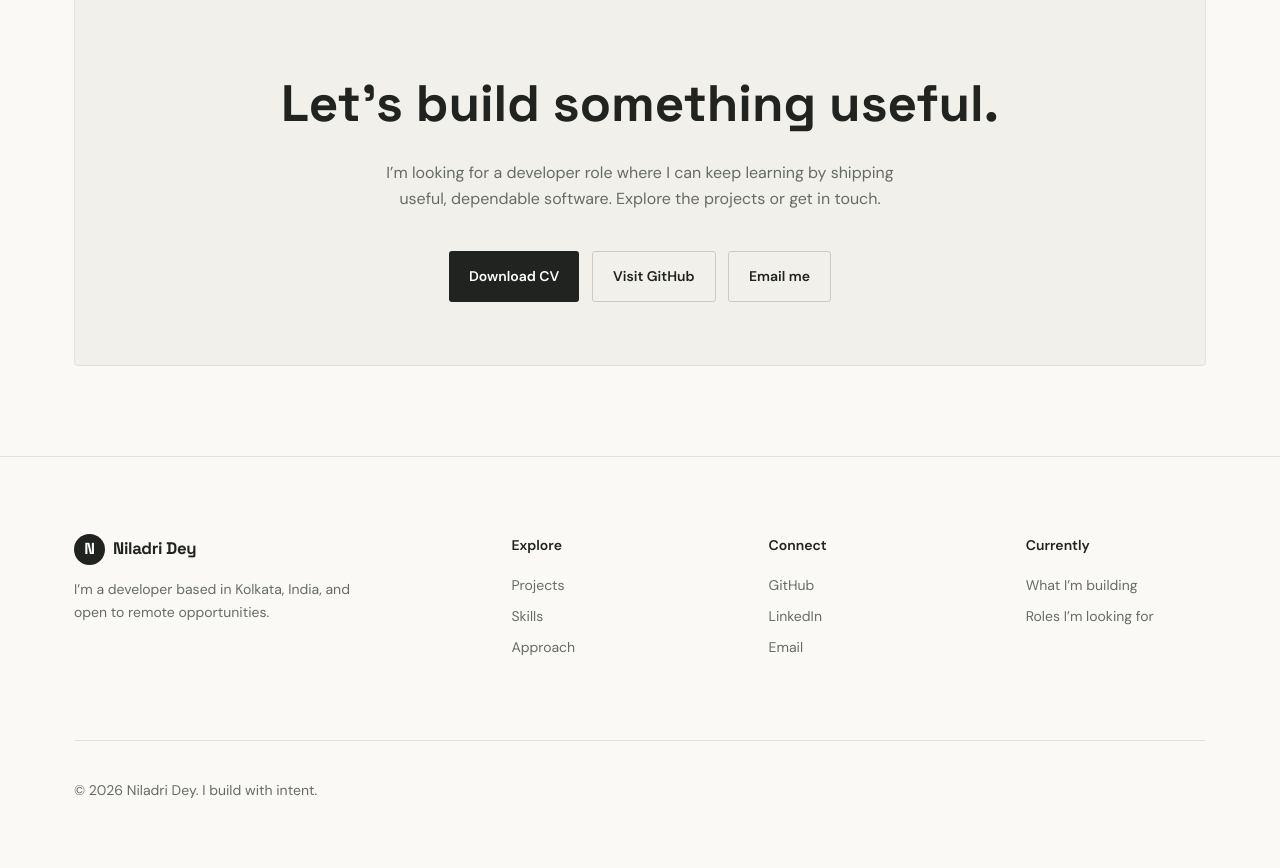
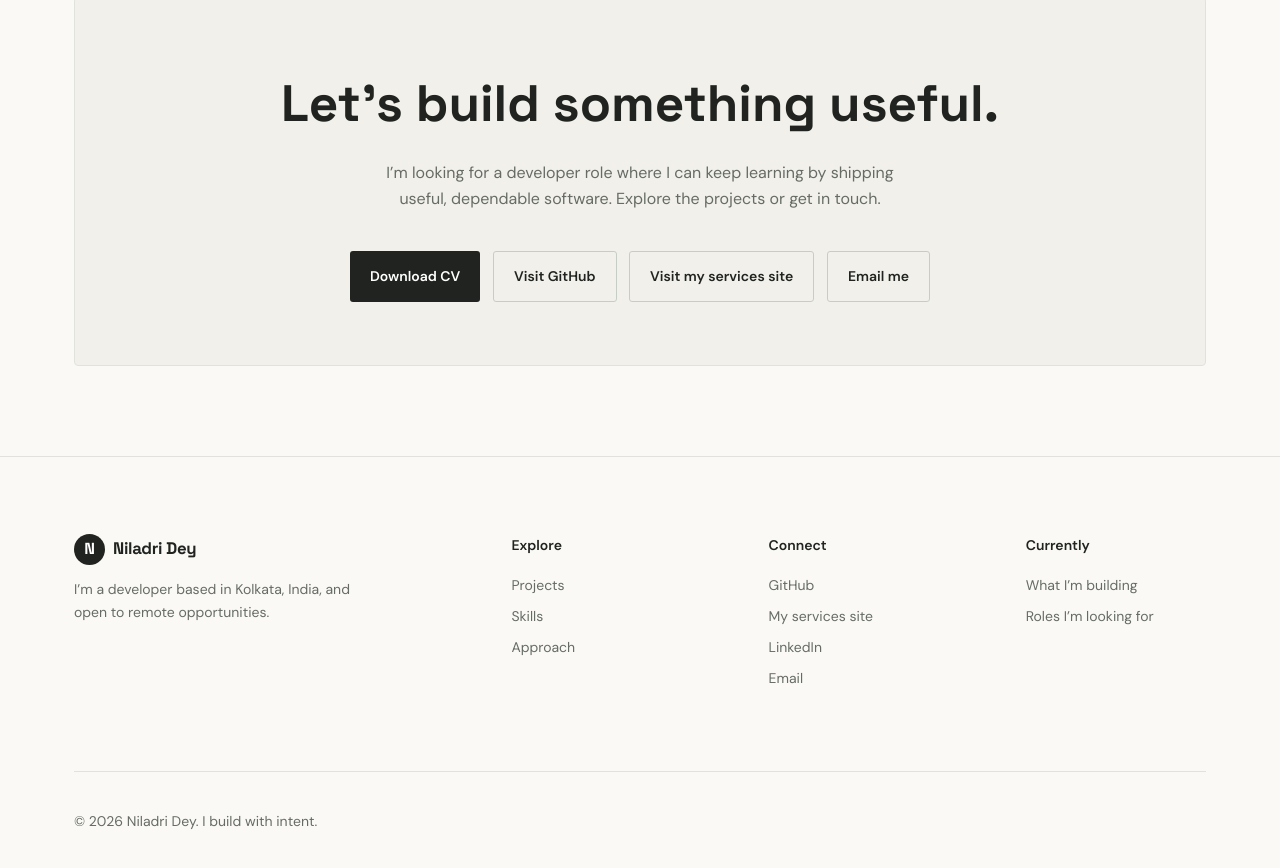
Before and after one commit to techieNiladri/niladridey_portfolio, a plain HTML site: page index.html in a window 1280 px wide. Shown: the part 4776-5644 px from the top of the page. Before the commit the page ends 5617 px from the top, so only its background shows below. Drawn offline with Linux system fonts and the light colour scheme.

Commit message:
I connect my portfolio to my services site

```diff
--- a/index.html
+++ b/index.html
@@ -854,6 +854,7 @@ body { background:var(--bg); color:var(--fg); }
         <div class="cta-actions">
           <a href="assets/niladri-dey-cv.pdf" class="btn btn-primary btn-magnetic" download>Download CV</a>
           <a href="https://github.com/techieNiladri" class="btn btn-ghost btn-magnetic" target="_blank" rel="noopener noreferrer">Visit GitHub</a>
+          <a href="https://techieniladri.github.io/Aetheris/" class="btn btn-ghost btn-magnetic" target="_blank" rel="noopener noreferrer">Visit my services site</a>
           <a href="mailto:deyniladri937@gmail.com" class="btn btn-ghost btn-magnetic">Email me</a>
         </div>
       </div>
@@ -881,6 +882,7 @@ body { background:var(--bg); color:var(--fg); }
       <nav class="footer-col" aria-label="Connect">
         <h4>Connect</h4>
         <a href="https://github.com/techieNiladri" target="_blank" rel="noopener noreferrer">GitHub</a>
+        <a href="https://techieniladri.github.io/Aetheris/" target="_blank" rel="noopener noreferrer">My services site</a>
         <a href="https://www.linkedin.com/in/niladri-dey-280710d/" target="_blank" rel="noopener noreferrer">LinkedIn</a>
         <a href="mailto:deyniladri937@gmail.com">Email</a>
       </nav>
```
